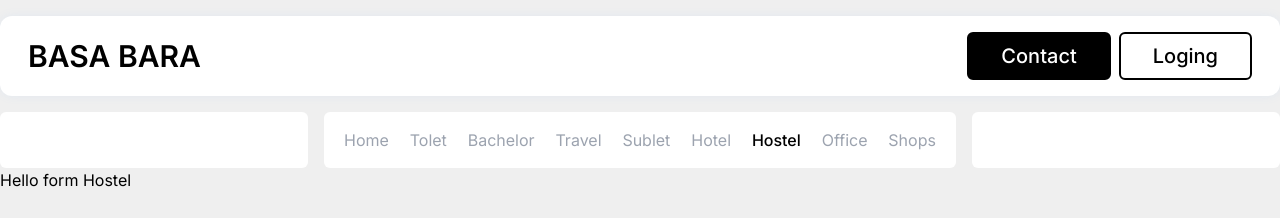
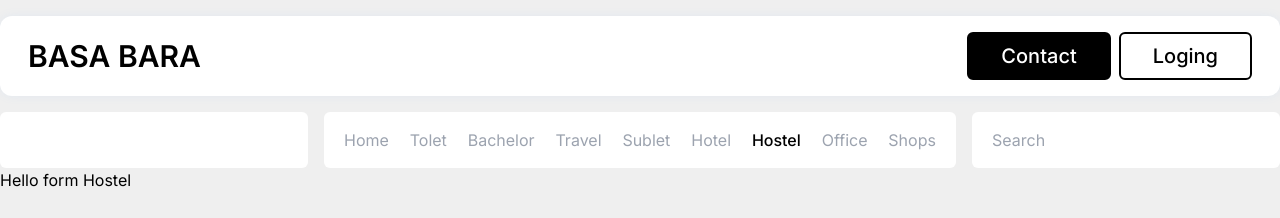
Before and after one commit to Amdadul-HQ/rant-house, a Next.js app: page /hostel in a window 1280 px wide. Shown: the top 218 px of the page. Built offline with nearby package versions, Linux system fonts and the light colour scheme.

Commit message:
adding react icons

```diff
--- a/src/components/shared/CategoryNav.jsx
+++ b/src/components/shared/CategoryNav.jsx
@@ -1,6 +1,7 @@
 'use client'
 import { usePathname } from 'next/navigation'
 import Link from 'next/link'
+import SearchInputField from './SearchInputField';
 
 const CategoryNav = () => {
     const pathName = usePathname();
@@ -52,7 +53,9 @@ const CategoryNav = () => {
                     links.map((link,i)=> <Link href={link.path} className={`${pathName === link.path ? "text-black font-medium" : "hover:text-black text-gray-400 duration-300 transition-all"}`} key={i}>{link.title}</Link>)
                 }
             </div>
-            <div className="col-span-1 py-4 px-5 bg-white rounded-md"></div>
+            <div className="col-span-1 py-4 px-5 bg-white rounded-md">
+                <SearchInputField/>
+            </div>
         </nav>
     );
 };
--- /dev/null
+++ b/src/components/shared/SearchInputField.jsx
@@ -0,0 +1,11 @@
+
+const SearchInputField = () => {
+    return (
+        <div>
+            <input type="search" placeholder="Search" name="search" />
+
+        </div>
+    );
+};
+
+export default SearchInputField;
```
Also changed, not shown: package.json (+5 -4 lines), 1 other file (tests, documents, lock files or other folders).
